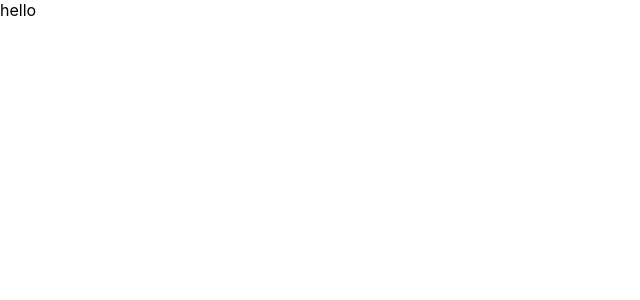
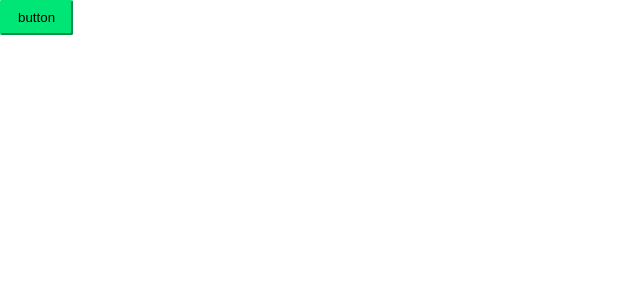
Before and after one commit to mitchobert/jss-poc, a React (Create React App) app: page / in a window 1280 px wide. Shown: the top 300 px of the page, without its empty margins (0-640 px from the left). Built offline with nearby package versions, Linux system fonts and the light colour scheme.

Commit message:
Creating a simple button component

```diff
--- a/public/index.html
+++ b/public/index.html
@@ -1,15 +1,15 @@
 <!DOCTYPE html>
 <html lang="en">
+
 <head>
   <meta charset="utf-8" />
   <link rel="icon" href="%PUBLIC_URL%/favicon.ico" />
   <meta name="viewport" content="width=device-width, initial-scale=1" />
   <meta name="theme-color" content="#000000" />
-    <meta
-      name="description"
-      content="Web site created using create-react-app"
-    />
+  <meta name="description" content="Web site created using create-react-app" />
   <link rel="apple-touch-icon" href="%PUBLIC_URL%/logo192.png" />
+  <link rel="preconnect" href="https://fonts.gstatic.com">
+  <link href="https://fonts.googleapis.com/css2?family=Roboto:wght@300;400;500;700&display=swap" rel="stylesheet">
   <!--
       manifest.json provides metadata used when your web app is installed on a
       user's mobile device or desktop. See https://developers.google.com/web/fundamentals/web-app-manifest/
@@ -26,6 +26,7 @@
     -->
   <title>React App</title>
 </head>
+
 <body>
   <noscript>You need to enable JavaScript to run this app.</noscript>
   <div id="root"></div>
@@ -40,4 +41,5 @@
       To create a production bundle, use `npm run build` or `yarn build`.
     -->
 </body>
+
 </html>
--- a/src/App.js
+++ b/src/App.js
@@ -1,10 +1,11 @@
 import { ThemeProvider } from 'react-jss'
 import { AppTheme } from './AppTheme';
+import Button from './components/Button';
 
 function App() {
   return (
     <ThemeProvider theme={AppTheme}>
-      hello
+      <Button label="button" />
     </ThemeProvider>
   );
 }
--- a/src/AppTheme.js
+++ b/src/AppTheme.js
@@ -1,3 +1,32 @@
 export const AppTheme = {
-    colorPrimary: 'green'
+    colorPrimary: 'green',
+    borderRadius: {
+        sm: '2px',
+        md: '4px',
+        lg: '6px',
+    },
+    color: {
+        blue: '#42A5F5',
+        green: '#00E676',
+        red: '#D32F2F',
+        yellow: '#FFD600',
+        gray: '#E0E0E0',
+        black: '#000000',
+        white: '#FFFFFF',
+    },
+    spacing: {
+        xs: '4px',
+        sm: '8px',
+        md: '16px',
+        lg: '24px',
+    },
+    fontFamily: {
+        roboto: 'font-family: \'Roboto\', sans-serif !important',
+    },
+    fontWeight: {
+        light: '300',
+        regular: '400',
+        medium: '500',
+        bold: '700',
+    }
 }
--- /dev/null
+++ b/src/components/Button/Button.js
@@ -0,0 +1,39 @@
+import React from 'react';
+import PropTypes from 'prop-types';
+import { createUseStyles } from 'react-jss';
+
+const useStylesFromThemeFunction = createUseStyles(theme => ({
+    button: {
+        background: theme.color.green,
+        paddingTop: theme.spacing.sm,
+        paddingBottom: theme.spacing.sm,
+        paddingLeft: theme.spacing.md,
+        paddingRight: theme.spacing.md,
+        borderRadius: theme.borderRadius.sm,
+        color: theme.color.black,
+        borderColor: theme.color.green,
+        fontFamily: theme.fontFamily.roboto,
+    },
+    label: {
+        fontWeight: theme.fontWeight.medium,
+    }
+}))
+
+function Button({ label, ...props } = this.props) {
+    const classes = useStylesFromThemeFunction(props);
+    return (
+        <button className={classes.button}>
+            <span className={classes.label}>{label}</span>
+        </button>
+    );
+}
+
+Button.defaultProps = {
+    label: '',
+  };
+
+Button.propTypes = {
+    label: PropTypes.string,
+};
+
+export default Button;
--- /dev/null
+++ b/src/components/Button/index.js
@@ -0,0 +1,3 @@
+import Button from './Button';
+
+export default Button;
```
Lines whose indentation alone changed are shown as unchanged.
